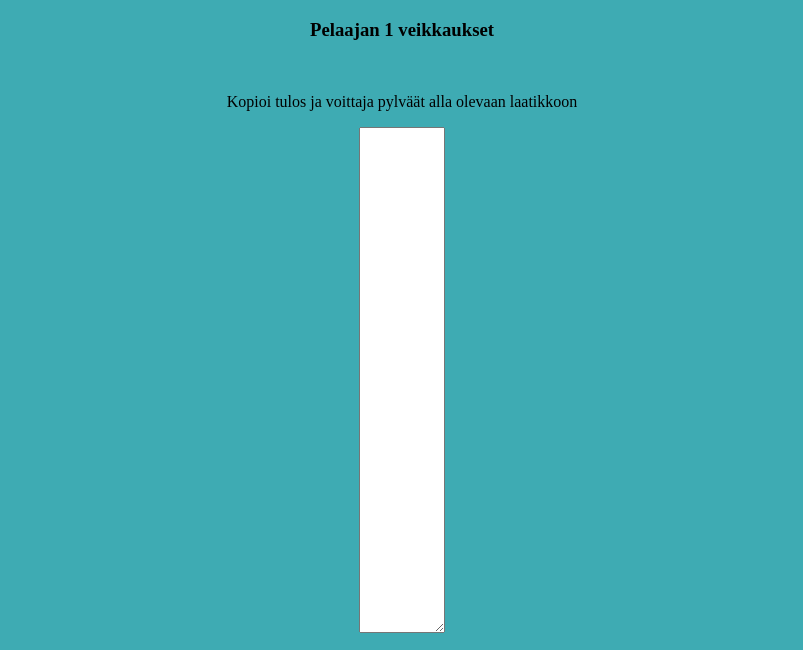
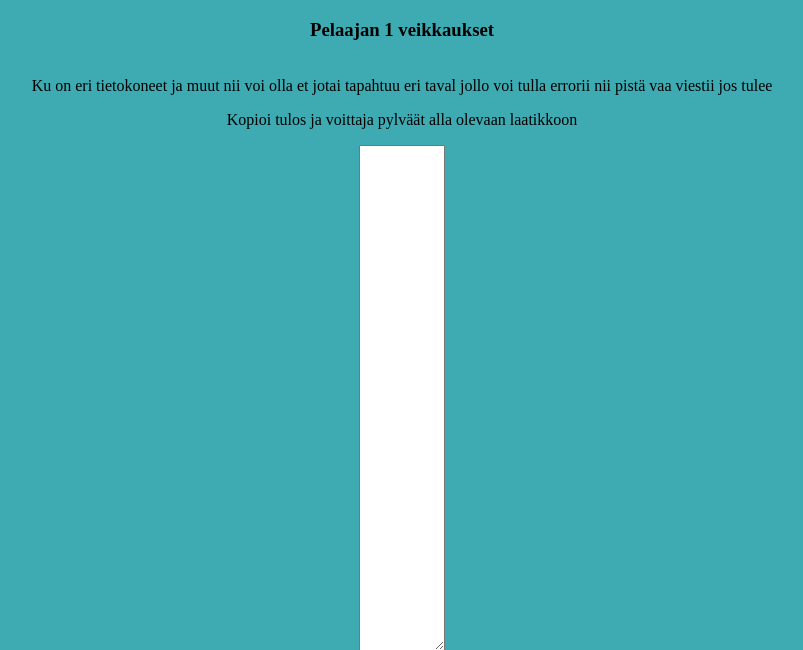
Before and after one commit to Saukka/Euroveikkaus, a Flask app: page /adminmenu/1 in a window 1280 px wide. Shown: the top 650 px of the page, without its empty margins (238-1041 px from the left). Run offline with Flask 2, Linux system fonts and the light colour scheme.

Commit message:
kommentti

```diff
--- a/templates/setplayer.html
+++ b/templates/setplayer.html
@@ -6,6 +6,8 @@
 <body>
 
 <h3>Pelaajan {{player}} veikkaukset</h3>
+<br>
+<span>Ku on eri tietokoneet ja muut nii voi olla et jotai tapahtuu eri taval jollo voi tulla errorii nii pistä vaa viestii jos tulee</span>
 <br>
 <form action="/commitguesses" method="POST">
     <p>Kopioi tulos ja voittaja pylväät alla olevaan laatikkoon</p>
```
